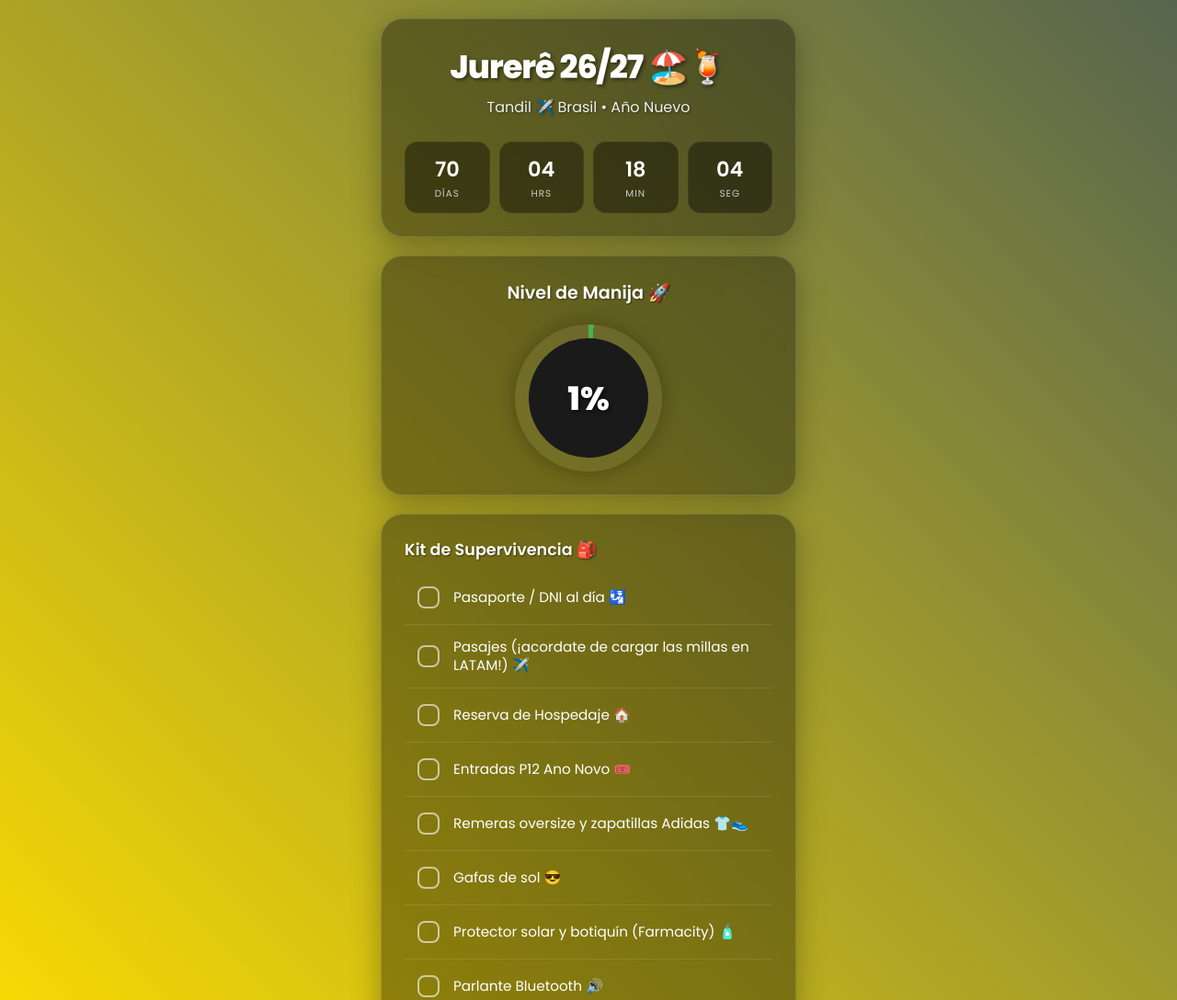
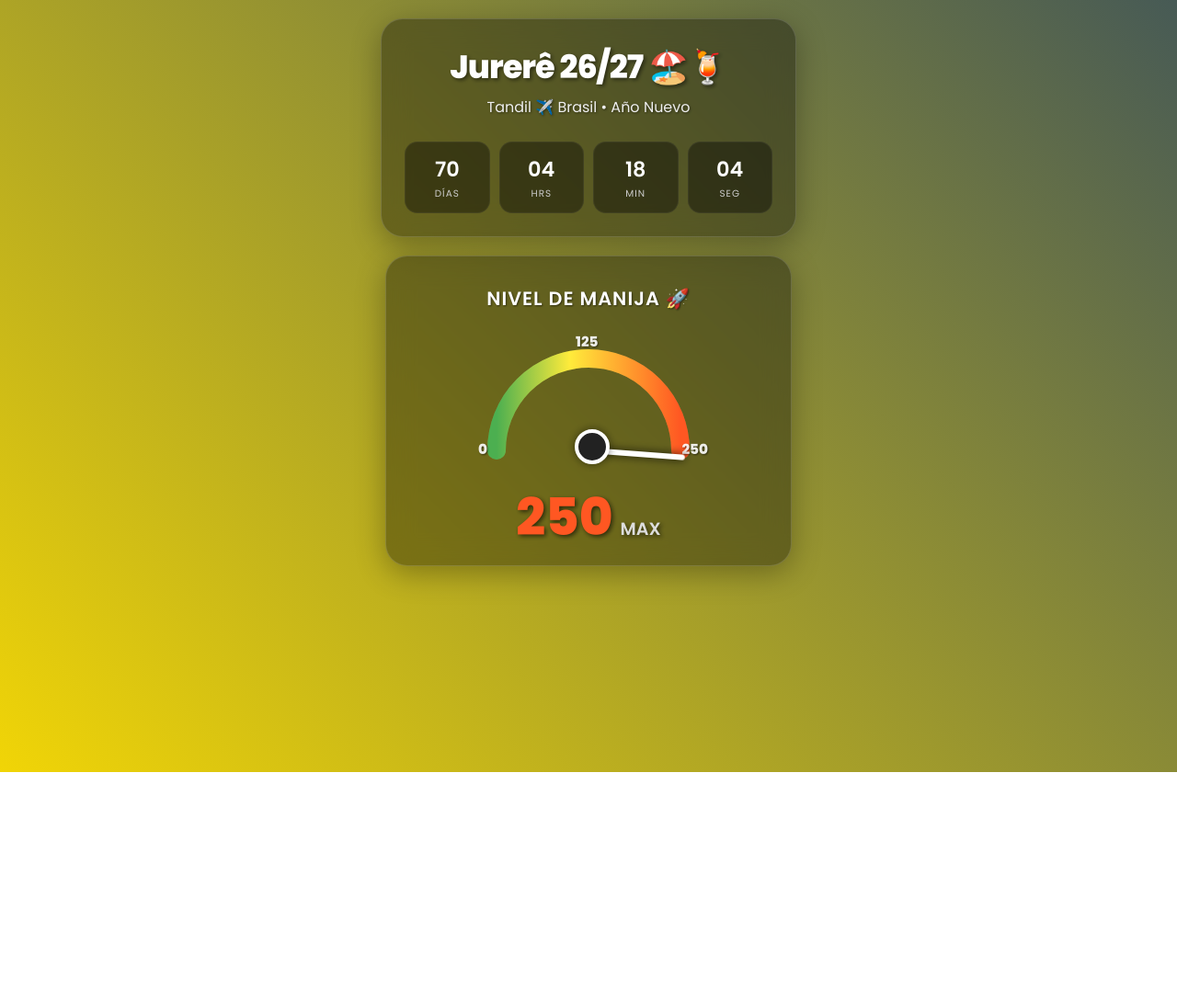
Before and after one commit to tadeogz/Jurere-26-27, a plain HTML site: page index.html in a window 1280 px wide. Shown: the top 1088 px of the page at 92% size. After the commit the page ends 840 px from the top, so only its background shows below. Drawn offline with Linux system fonts and the light colour scheme.

Commit message:
Update index.html

```diff
--- a/index.html
+++ b/index.html
@@ -12,7 +12,6 @@
             margin: 0;
             padding: 20px 0;
             font-family: 'Poppins', sans-serif;
-            /* Fondo animado tropical de Brasil */
             background: linear-gradient(45deg, #009c3b, #ffdf00, #002776);
             background-size: 300% 300%;
             animation: gradientBG 12s ease infinite;
@@ -89,98 +88,100 @@
             color: #ccc;
         }
 
-        /* Nivel de Manija (Rueda) */
+        /* Speedometer (Manija) */
         .manija-container {
             display: flex;
             flex-direction: column;
             align-items: center;
             justify-content: center;
+            padding: 30px 20px 10px 20px;
         }
+
         .manija-title {
-            font-size: 1.2rem;
+            font-size: 1.3rem;
             font-weight: 600;
             margin-bottom: 20px;
             text-shadow: 1px 1px 2px rgba(0,0,0,0.5);
+            text-transform: uppercase;
+            letter-spacing: 1px;
         }
-        .circular-progress {
+
+        .speedometer-wrapper {
             position: relative;
-            width: 160px;
-            height: 160px;
+            width: 260px;
+            height: 140px;
+        }
+
+        .gauge-svg {
+            position: absolute;
+            bottom: 0;
+            left: 0;
+            width: 100%;
+            height: 100%;
+        }
+
+        .needle {
+            position: absolute;
+            bottom: 10px;
+            left: 127px; /* Centro exacto menos la mitad del ancho de la aguja */
+            width: 6px;
+            height: 105px;
+            background: #fff;
+            border-radius: 3px;
+            transform-origin: bottom center;
+            box-shadow: 0 0 10px rgba(0,0,0,0.8);
+            /* Vibración de aguja al rojo vivo */
+            animation: manija-vibrate 0.06s infinite alternate;
+        }
+
+        .center-dot {
+            position: absolute;
+            bottom: -5px;
+            left: 115px;
+            width: 30px;
+            height: 30px;
+            background: #222;
+            border: 4px solid #fff;
             border-radius: 50%;
-            background: conic-gradient(#4caf50 0%, rgba(255,255,255,0.1) 0%);
-            display: flex;
-            align-items: center;
-            justify-content: center;
-            box-shadow: 0 0 25px rgba(0,0,0,0.3);
-            transition: background 1s ease;
+            box-shadow: 0 0 10px rgba(0,0,0,0.5);
+            z-index: 10;
         }
-        .circular-progress::before {
-            content: "";
-            position: absolute;
-            width: 130px;
-            height: 130px;
-            border-radius: 50%;
-            background-color: #1a1a1a; /* Centro oscuro para contraste */
-            z-index: 1;
+
+        @keyframes manija-vibrate {
+            0% { transform: rotate(82deg); }
+            25% { transform: rotate(91deg); }
+            50% { transform: rotate(85deg); }
+            75% { transform: rotate(95deg); }
+            100% { transform: rotate(88deg); }
         }
-        .progress-value {
-            position: relative;
-            z-index: 2;
-            font-size: 2.2rem;
+
+        .speed-text {
+            margin-top: 20px;
+            font-size: 3.5rem;
             font-weight: 800;
             text-shadow: 2px 2px 5px rgba(0,0,0,0.6);
+            display: flex;
+            align-items: baseline;
+            gap: 8px;
+            color: #ff5722;
+        }
+        .speed-unit {
+            font-size: 1.2rem;
+            font-weight: 600;
+            color: #ddd;
         }
 
-        /* Checklist */
-        .checklist {
-            list-style: none;
-            padding: 0;
-            margin: 0;
+        .label-text {
+            position: absolute;
+            font-size: 0.95rem;
+            font-weight: bold;
+            color: rgba(255,255,255,0.9);
+            text-shadow: 1px 1px 2px rgba(0,0,0,0.5);
         }
-        .checklist li {
-            display: flex;
-            align-items: center;
-            padding: 14px 10px;
-            border-bottom: 1px solid rgba(255,255,255,0.1);
-            cursor: pointer;
-            transition: all 0.3s ease;
-        }
-        .checklist li:last-child {
-            border-bottom: none;
-        }
-        .checklist input[type="checkbox"] {
-            appearance: none;
-            -webkit-appearance: none;
-            width: 24px;
-            height: 24px;
-            border: 2px solid rgba(255,255,255,0.6);
-            border-radius: 8px;
-            margin-right: 15px;
-            display: flex;
-            align-items: center;
-            justify-content: center;
-            outline: none;
-            transition: 0.3s;
-            flex-shrink: 0;
-        }
-        .checklist input[type="checkbox"]:checked {
-            background-color: #4caf50;
-            border-color: #4caf50;
-        }
-        .checklist input[type="checkbox"]:checked::after {
-            content: '✓';
-            color: white;
-            font-weight: bold;
-            font-size: 16px;
-        }
-        .checklist span {
-            font-size: 0.95rem;
-            line-height: 1.3;
-        }
-        .checklist input[type="checkbox"]:checked + span {
-            text-decoration: line-through;
-            opacity: 0.5;
-        }
+        .label-0 { bottom: 0px; left: 10px; }
+        .label-125 { top: 0px; left: 116px; }
+        .label-250 { bottom: 0px; right: 0px; }
+
     </style>
 </head>
 <body>
@@ -199,31 +200,40 @@
 
     <div class="glass-panel manija-container">
         <div class="manija-title">Nivel de Manija 🚀</div>
-        <div class="circular-progress" id="progress-wheel">
-            <div class="progress-value" id="progress-text">0%</div>
+
+        <div class="speedometer-wrapper">
+            <svg viewBox="0 0 260 140" class="gauge-svg">
+                <defs>
+                    <linearGradient id="gaugeGrad" x1="0%" y1="0%" x2="100%" y2="0%">
+                        <stop offset="0%" stop-color="#4caf50" />
+                        <stop offset="40%" stop-color="#ffeb3b" />
+                        <stop offset="100%" stop-color="#ff5722" />
+                    </linearGradient>
+                </defs>
+                <!-- Fondo del arco transparente -->
+                <path d="M 30 130 A 100 100 0 0 1 230 130" fill="none" stroke="rgba(255,255,255,0.1)" stroke-width="20" stroke-linecap="round"/>
+                <!-- Arco coloreado (Verde a Rojo) -->
+                <path d="M 30 130 A 100 100 0 0 1 230 130" fill="none" stroke="url(#gaugeGrad)" stroke-width="20" stroke-linecap="round" />
+            </svg>
+
+            <span class="label-text label-0">0</span>
+            <span class="label-text label-125">125</span>
+            <span class="label-text label-250">250</span>
+
+            <div class="needle"></div>
+            <div class="center-dot"></div>
         </div>
-    </div>
 
-    <div class="glass-panel">
-        <div class="manija-title" style="margin-bottom:10px; font-size: 1.1rem;">Kit de Supervivencia 🎒</div>
-        <ul class="checklist" id="checklist">
-            <!-- Los ítems se cargan acá con JavaScript -->
-        </ul>
+        <div class="speed-text">250<span class="speed-unit">MAX</span></div>
     </div>
 
     <script>
-        // --- 1. LÓGICA DE LA CUENTA REGRESIVA ---
         const targetDate = new Date("2026-12-26T00:00:00").getTime();
-
-        // --- 2. LÓGICA DE LA RUEDA DE MANIJA ---
-        // Se calcula desde hoy (fecha en la que armaron la app) hasta el viaje
-        const startDate = new Date("2026-10-16T00:00:00").getTime();
 
         function updateApp() {
             const now = new Date().getTime();
+            const distance = targetDate - now;
 
-            // Reloj
-            const distance = targetDate - now;
             if (distance < 0) {
                 document.querySelector('.countdown').innerHTML = "<h2 style='width:100%; text-align:center; font-size:1.5rem; margin:0;'>¡LLEGÓ EL DÍA! ✈️🇧🇷</h2>";
             } else {
@@ -237,83 +247,10 @@
                 document.getElementById("minutes").innerText = minutes.toString().padStart(2, '0');
                 document.getElementById("seconds").innerText = seconds.toString().padStart(2, '0');
             }
-
-            // Rueda de Manija
-            let totalDuration = targetDate - startDate;
-            let timePassed = now - startDate;
-            let percentage = (timePassed / totalDuration) * 100;
-
-            // Límites para que no rompa el diseño
-            if(percentage < 0) percentage = 0;
-            if(percentage > 100) percentage = 100;
-
-            const progressWheel = document.getElementById("progress-wheel");
-            const progressText = document.getElementById("progress-text");
-
-            let roundedPercent = Math.floor(percentage);
-            progressText.innerText = roundedPercent + "%";
-
-            // Cambio dinámico de color de Verde -> Amarillo -> Rojo
-            let color = "#4caf50"; // Verde (Tranqui)
-            if(percentage > 40 && percentage <= 75) {
-                color = "#ffeb3b"; // Amarillo (Empezando a picar)
-            } else if(percentage > 75) {
-                color = "#ff5722"; // Rojo/Naranja (Manija total)
-            }
-
-            progressWheel.style.background = `conic-gradient(${color} ${percentage}%, rgba(255,255,255,0.05) ${percentage}%)`;
         }
 
         setInterval(updateApp, 1000);
         updateApp();
-
-        // --- 3. LÓGICA DE LA CHECKLIST (Con memoria en el celular) ---
-        const items = [
-            { id: "item-dni", text: "Pasaporte / DNI al día 🛂" },
-            { id: "item-pasajes", text: "Pasajes (¡acordate de cargar las millas en LATAM!) ✈️" },
-            { id: "item-hospedaje", text: "Reserva de Hospedaje 🏠" },
-            { id: "item-p12", text: "Entradas P12 Ano Novo 🎟️" },
-            { id: "item-ropa", text: "Remeras oversize y zapatillas Adidas 👕👟" },
-            { id: "item-gafas", text: "Gafas de sol 😎" },
-            { id: "item-protector", text: "Protector solar y botiquín (Farmacity) 🧴" },
-            { id: "item-parlante", text: "Parlante Bluetooth 🔊" },
-            { id: "item-caipi", text: "Ganas de tomar Caipirinha 🍹" }
-        ];
-
-        const checklistContainer = document.getElementById('checklist');
-
-        items.forEach(item => {
-            const li = document.createElement('li');
-
-            const checkbox = document.createElement('input');
-            checkbox.type = 'checkbox';
-            checkbox.id = item.id;
-
-            // Cargar si ya lo habían tachado antes
-            const savedState = localStorage.getItem(item.id);
-            if(savedState === 'true') checkbox.checked = true;
-
-            // Guardar al tocar la casilla
-            checkbox.addEventListener('change', (e) => {
-                localStorage.setItem(item.id, e.target.checked);
-            });
-
-            const label = document.createElement('span');
-            label.innerText = item.text;
-
-            li.appendChild(checkbox);
-            li.appendChild(label);
-
-            // Para que se pueda tachar tocando el texto y no solo el cuadradito
-            li.addEventListener('click', (e) => {
-                if(e.target !== checkbox) {
-                    checkbox.checked = !checkbox.checked;
-                    localStorage.setItem(item.id, checkbox.checked);
-                }
-            });
-
-            checklistContainer.appendChild(li);
-        });
     </script>
 </body>
 </html>
```
